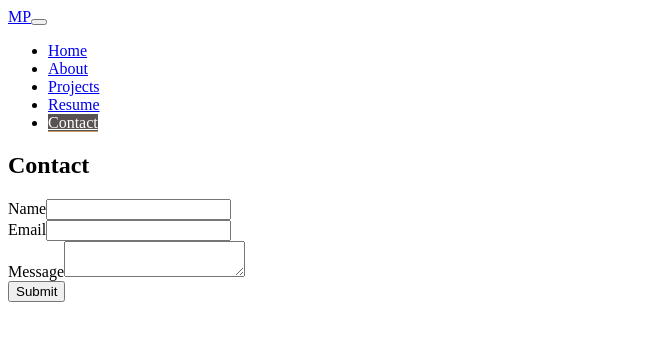
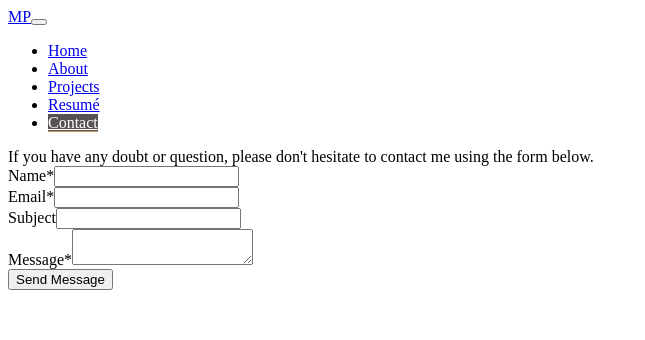
Before and after one commit to mikeBridge1993/my-portfolio-v2, a Gatsby site: page /contact in a window 1280 px wide. Shown: the whole page, without its empty margins (0-645 px from the left). Built offline with nearby package versions, Linux system fonts and the light colour scheme; Gatsby itself is replaced by a stand-in of ours.

Commit message:
Resume and Contact sections restyled

```diff
--- a/src/components/Header.js
+++ b/src/components/Header.js
@@ -26,7 +26,7 @@ const Header = () => (
             <Link activeStyle={activeStyle} className="nav-link" to="/projects/">Projects</Link>
           </li>
           <li className="nav-item">
-            <Link activeStyle={activeStyle} className="nav-link" to="/resume/">Resume</Link>
+            <Link activeStyle={activeStyle} className="nav-link" to="/resume/">Resumé</Link>
           </li>
           <li className="nav-item">
             <Link activeStyle={activeStyle} className="nav-link" to="/contact/">Contact</Link>
--- a/src/components/SectionAbout.js
+++ b/src/components/SectionAbout.js
@@ -38,7 +38,9 @@ const SectionAbout = () => (
             <p className="gallery__card__text">{el.text}</p>
         </div>))}
     </div>
+
       </div>
+
     </div>
   </section>
 );
--- a/src/components/SectionContact.js
+++ b/src/components/SectionContact.js
@@ -2,40 +2,44 @@ import React from 'react';
 
 const SectionContact = () => (
   <section className="section-contact">
-    <h2 className="header-secondary">
-      <span className="header-secondary__text">Contact</span>
-    </h2>
-    <div className="mt-4">
-      <div className="contact-form__box">
+    <div className="contact-box">
+
       <form method="POST" action="https://formspree.io/miguelponte93@hotmail.com" className="contact-form">
-          <div className="contact-form__info">
+      <div className="contact-form__header">If you have any doubt or question, please don't hesitate to contact me using the form below.
+      </div>
+        <div className="contact-form__info mt-4">
           <div className="contact-form__group">
             <label className="contact-form__label"  htmlFor="name">
-              Name
+            Name*
             </label>
-              <input id="name" type="text" required className="contact-form__input" />
+            <input name="name" type="text" required className="contact-form__input" />
           </div>
           <div className="contact-form__group">
             <label className="contact-form__label" htmlFor="email">
-              Email
+            Email*
             </label>
-              <input id="email" type="text" required className="contact-form__input" />
+            <input name="email" type="text" required className="contact-form__input" />
           </div>
         </div>
         <div className="contact-form__text">
           <div className="contact-form__group">
+            <label className="contact-form__label" htmlFor="subject">
+            Subject
+            </label>
+            <input name="subject" type="text" className="contact-form__input" />
+          </div>
+          <div className="contact-form__group">
             <label className="contact-form__label"  htmlFor="message">
-              Message
+            Message*
             </label>
-              <textarea id="message" type="text" required className="contact-form__input" name="text" />
+            <textarea name="message" type="text" required className="contact-form__input" name="text" />
           </div>
           </div>
           <div className="mt-5">
-              <button className="button button--primary" type="submit">Submit</button>
+            <button className="button button--primary" type="submit">Send Message</button>
           </div>
-            <input type="hidden" name="_next" value="https://laughing-babbage-121804.netlify.com/contact" />
+          <input type="hidden" name="_next" value="http://localhost:8000/contact/" />
       </form>
-      </div>
     </div>
   </section>
 );
--- a/src/layouts/styles/base/_animations.scss
+++ b/src/layouts/styles/base/_animations.scss
@@ -12,7 +12,7 @@
 @keyframes moveInBottom {
   0% {
       opacity: 0;
-      transform: translateY(5rem);
+      transform: translateY(3rem);
   }
 
   100% {
--- a/src/layouts/styles/base/_variables.scss
+++ b/src/layouts/styles/base/_variables.scss
@@ -3,7 +3,7 @@ $default-text-font: 'Rajdhani', sans-serif;
 //Colors
 $secondary-color: #222f3e;
 $header-color: #242121;
-$resume-content-color: rgba(235, 235, 235, .8);
+$resume-content-color: #E0DEDF;
 
 //Heights
 $header-height: 3rem;
--- a/src/layouts/styles/components/_button.scss
+++ b/src/layouts/styles/components/_button.scss
@@ -4,7 +4,7 @@
   &:visited {
     text-transform: uppercase;
     text-decoration: none;
-    padding: 1rem 2rem;
+    padding: .5rem 1rem;
     display: inline-block;
     border-radius: 1px;
     transition: all .2s;
@@ -13,11 +13,13 @@
     border: none;
     cursor: pointer;
     font-family: $default-text-font;
+    color: black;
   }
 
   &:hover {
     transform: translateY(0px);
-    box-shadow: 0 1rem 2rem rgba(black,.2);
+    box-shadow: 0 .5rem .8rem rgba(black,.1);
+    // box-shadow: 0 1rem 2rem rgba(black,.2);
     border-radius: 3px;
 
     &::after {
@@ -33,34 +35,38 @@
 
   &:active, &:focus {
     transform: translateY(-1px);
-    box-shadow: 0 .5rem 1rem rgba(black,.2);
+    box-shadow: 0 .5rem .5rem rgba(black,.1);
     outline: none;
   }
 
   &--primary {
-    background-color: lighten($secondary-color, 10%);
-    color: white;
     animation: moveInBottom 1s ease-out;
-
+    color: black;
+    background-color: #DBD6D7;
     &::after {
       background-color:  $secondary-color;
     }
+
+    a, a:hover {
+        text-decoration: none;
+        color: black;
+    }
   }
 
-  &--gold {
-    background-color: #C49B66;
-    color: white;
-    text-transform: none;
-    padding: .5rem 1rem;
-    font-size: 1.4rem;
+  // &--gold {
+  //   background-color: #C49B66;
+  //   color: white;
+  //   text-transform: none;
+  //   padding: .5rem 1rem;
+  //   font-size: 1.4rem;
 
-    &::after {
-      background-color:  #C49B66;
-    }
+  //   &::after {
+  //     background-color:  #C49B66;
+  //   }
 
-    a {
-      text-decoration: none;
-      color: white;
-    }
-  }
+  //   a {
+  //     text-decoration: none;
+  //     color: white;
+  //   }
+  // }
 }
--- a/src/layouts/styles/components/_contact-form.scss
+++ b/src/layouts/styles/components/_contact-form.scss
@@ -1,8 +1,13 @@
 .contact-form {
-  width: 40%;
+  width: 55%;
   margin: 0 auto;
   font-family: $default-text-font;
   animation: moveInBottom 1s ease-out;
+
+  &__header {
+    font-size: 2.0rem;
+    font-weight: 500;
+  }
 
   &__info {
     display: flex;
@@ -20,19 +25,22 @@
   }
 
   &__group:not(:last-child) {
-    margin-bottom: 2rem;
+    margin-bottom: .5rem;
   }
 
   &__input {
     width: 100%;
-    font-size: 1.9rem;
+    font-size: 1.8rem;
     font-family: inherit;
     color: inherit;
     padding: .7rem 1.5rem;
     border-radius: 1px;
     border: none;
+    // background-color: rgba(#C49B66, .5);
     background-color: lightgrey;
-    border-bottom: 3px solid transparent;
+    background-color: rgba(#C49B66, .2);
+    background-color: rgba(#A8A4A4, .2);
+    border: 1px solid black;
     display: block;
     transition: all .2s;
     margin: 0 auto;
@@ -41,18 +49,20 @@
     &:focus {
       outline: none;
       box-shadow: 0 1rem 2rem rgba(black, 0.2);
-      border-bottom: 3px solid rgb(23, 161, 23);
+      // border-bottom: 1px solid rgb(23, 161, 23);
+      background-color: rgba(23, 161, 23, .3);
 
       &:invalid {
-        border-bottom: 3px solid rgb(245, 161, 6);
+        // border-bottom: 1px solid rgb(245, 161, 6);
+        background-color: rgba(#C49B66, .5);
       }
     }
   }
 
   &__label {
-    font-size: 2rem;
-    font-weight: 400;
-    color: darken(white, 20%);
+    font-size: 1.8rem;
+    font-weight: 600;
+    color: #C49B66;
     margin-top: 0.4rem;
     transition: all .3s;
   }
--- a/src/layouts/styles/components/_section-contact.scss
+++ b/src/layouts/styles/components/_section-contact.scss
@@ -1,7 +1,12 @@
 .section-contact {
   position: relative;
-  height: 100vh;
+  height: calc(100vh - #{$header-height});
   width: 100%;
   padding: $header-height 0;
   color: white;
 }
+
+.contact-box {
+  padding: 8rem 0 0 0;
+  color: black;
+}
--- a/src/layouts/styles/components/_section-hero.scss
+++ b/src/layouts/styles/components/_section-hero.scss
@@ -24,6 +24,7 @@
   background-image:  url(https://images.unsplash.com/photo-1516476543662-9fd60490197b?ixlib=rb-0.3.5&ixid=eyJhcHBfaWQiOjEyMDd9&s=237d3c562d25645cdaa49508c415f0bc&auto=format&fit=crop&w=1050&q=80);
   background-image:  url(https://images.unsplash.com/photo-1508776828905-1e2da024657e?ixlib=rb-0.3.5&ixid=eyJhcHBfaWQiOjEyMDd9&s=fda89cf1a58c11ce0d9423957fa4c7e5&auto=format&fit=crop&w=1051&q=80);
   background-image:  url(https://images.unsplash.com/photo-1506187334569-7596f62cf93f?ixlib=rb-0.3.5&ixid=eyJhcHBfaWQiOjEyMDd9&s=4374b9e342a5013ff54c015689f05137&auto=format&fit=crop&w=1505&q=80);
+  background-image:  url(https://scontent.flis5-1.fna.fbcdn.net/v/t1.15752-9/32430434_1989865291276289_8179355587021111296_n.jpg?_nc_cat=0&oh=7940d3fd5204c065f839c0bd1eea3d9e&oe=5B8C98E2);
   // filter:  grayscale(100%) contrast(100%);
 
   background-size: cover;
--- a/src/layouts/styles/components/_section-projects.scss
+++ b/src/layouts/styles/components/_section-projects.scss
@@ -25,6 +25,7 @@
 
   &__frontend {
     background-color:#E0DEDF;
+    // background-color:#FFFFFF;
     border-right: 1px solid #C49B66;
     color: black;
   }
```
Also changed, not shown: src/components/SectionResume.js (+3 -5 lines), src/layouts/styles/components/_section-resume.scss (+2 -5 lines), src/layouts/styles/components/_timeline.scss (+30 -12 lines). Lines whose indentation alone changed are shown as unchanged.
